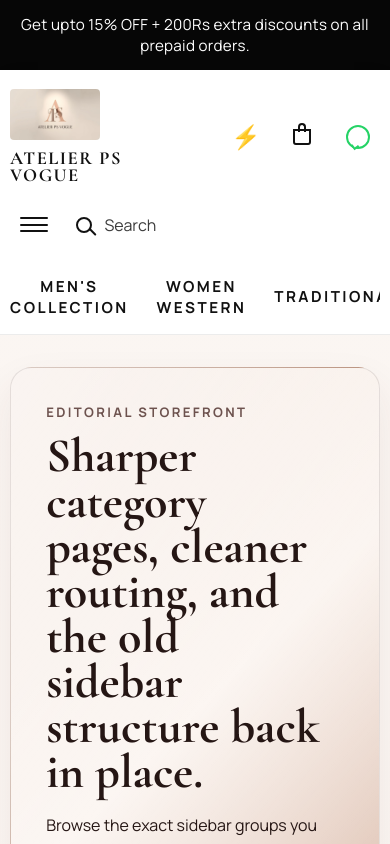
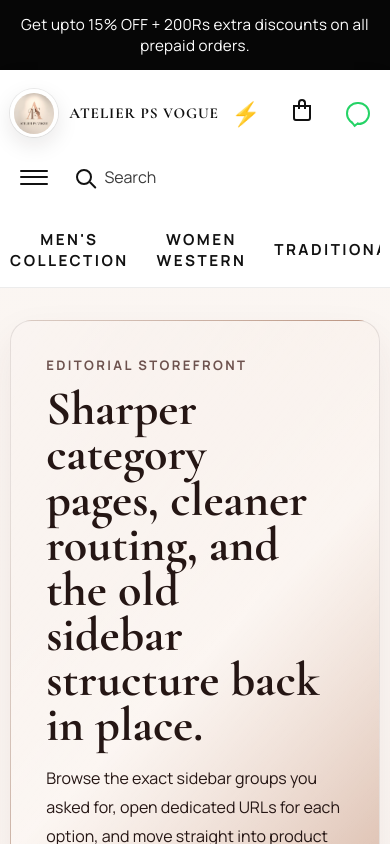
Before and after one commit to Amitkalita8/shopping-app, a React (Create React App) app in the folder frontend/: page / in a window 390 px wide. Shown: the top 844 px of the page. Built offline with nearby package versions, Linux system fonts and the light colour scheme.

Commit message:
change logo

```diff
--- a/frontend/src/View/User/Landing.css
+++ b/frontend/src/View/User/Landing.css
@@ -162,31 +162,46 @@
 }
 
 .brand-mark {
-  display: inline-grid;
-  justify-items: center;
-  gap: 0.65rem;
+  display: inline-flex;
+  align-items: center;
+  gap: 0.9rem;
   padding: 0;
   justify-self: center;
   color: #111111;
-  text-align: center;
+  text-align: left;
+}
+
+.brand-badge {
+  width: 3.6rem;
+  height: 3.6rem;
+  padding: 0.24rem;
+  border-radius: 999px;
+  background: rgba(255, 255, 255, 0.96);
+  box-shadow:
+    0 0 0 1px rgba(17, 17, 17, 0.08),
+    0 0.5rem 1.4rem rgba(33, 18, 16, 0.1);
 }
 
 .brand-logo {
-  width: min(7.25rem, 20vw);
-  border-radius: 0.25rem;
+  width: 100%;
+  height: 100%;
+  object-fit: cover;
+  object-position: center;
+  border-radius: 999px;
 }
 
 .brand-copy {
-  max-width: 12rem;
+  max-width: none;
 }
 
 .brand-copy__title {
   display: block;
   font-family: 'Cormorant Garamond', Georgia, serif;
-  font-size: clamp(1.4rem, 2vw, 2.05rem);
+  font-size: clamp(1.2rem, 1.8vw, 1.7rem);
   font-weight: 700;
-  letter-spacing: 0.12em;
-  line-height: 0.94;
+  letter-spacing: 0.08em;
+  line-height: 1;
+  white-space: nowrap;
   text-transform: uppercase;
 }
 
@@ -1370,7 +1385,6 @@
   .brand-mark {
     grid-area: brand;
     justify-self: start;
-    justify-items: start;
     text-align: left;
   }
 
@@ -1421,17 +1435,18 @@
     width: min(1400px, calc(100% - 1.25rem));
   }
 
-  .brand-logo {
-    width: min(5.6rem, 24vw);
-  }
-
-  .brand-copy {
-    max-width: 9rem;
+  .brand-mark {
+    gap: 0.7rem;
+  }
+
+  .brand-badge {
+    width: 3rem;
+    height: 3rem;
   }
 
   .brand-copy__title {
-    font-size: clamp(1.15rem, 4.2vw, 1.45rem);
-    letter-spacing: 0.08em;
+    font-size: clamp(0.95rem, 3.6vw, 1.2rem);
+    letter-spacing: 0.06em;
   }
 
   .primary-nav {
--- a/frontend/src/View/User/components/Header.jsx
+++ b/frontend/src/View/User/components/Header.jsx
@@ -47,7 +47,9 @@ function Header({
           </div>
 
           <button className="brand-mark" onClick={() => onNavigate('/')} type="button">
-            <img alt="" className="brand-logo" src={brandLogo} />
+            <span aria-hidden="true" className="brand-badge">
+              <img alt="" className="brand-logo" src={brandLogo} />
+            </span>
             <span className="brand-copy">
               <span className="brand-copy__title">Atelier PS Vogue</span>
             </span>
```
